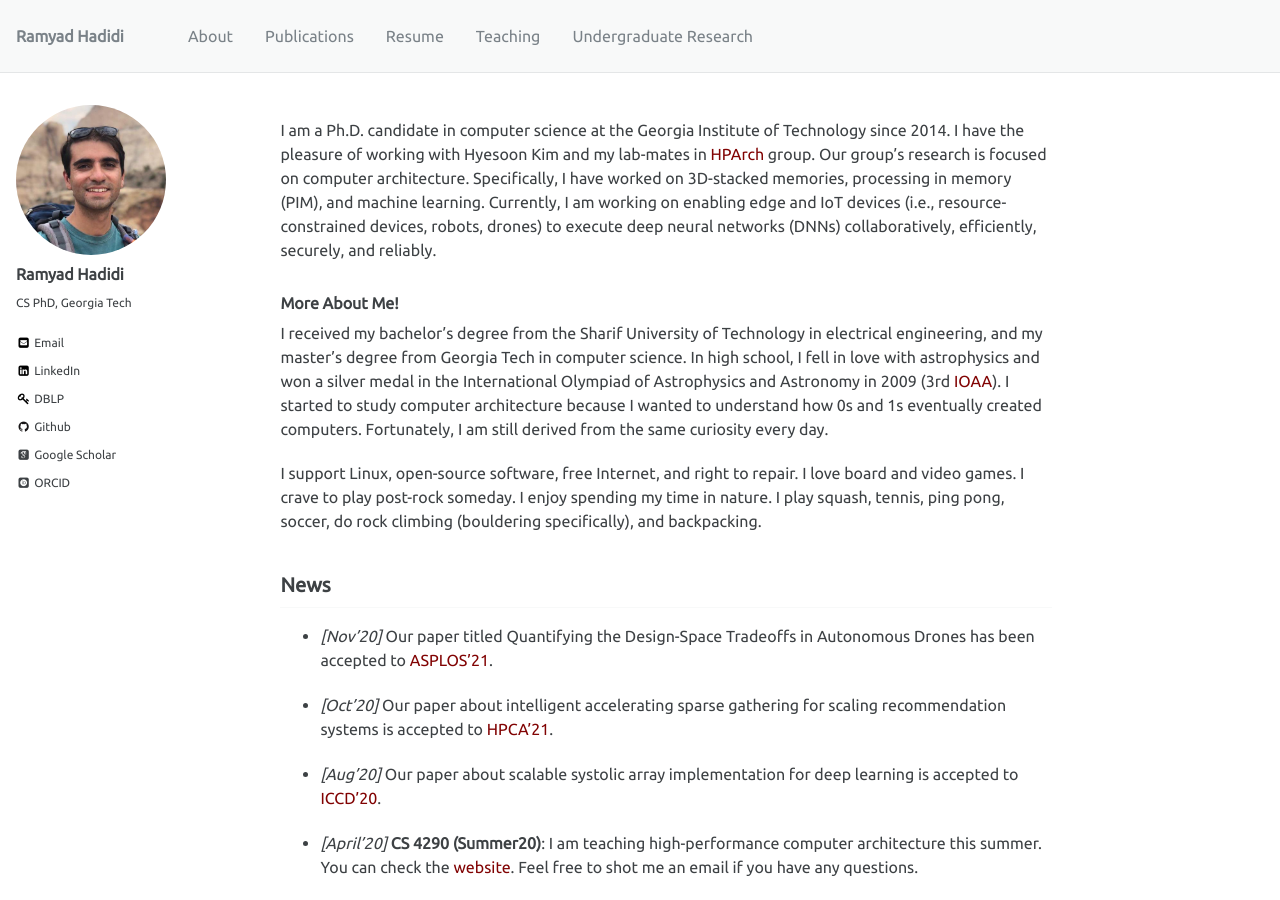
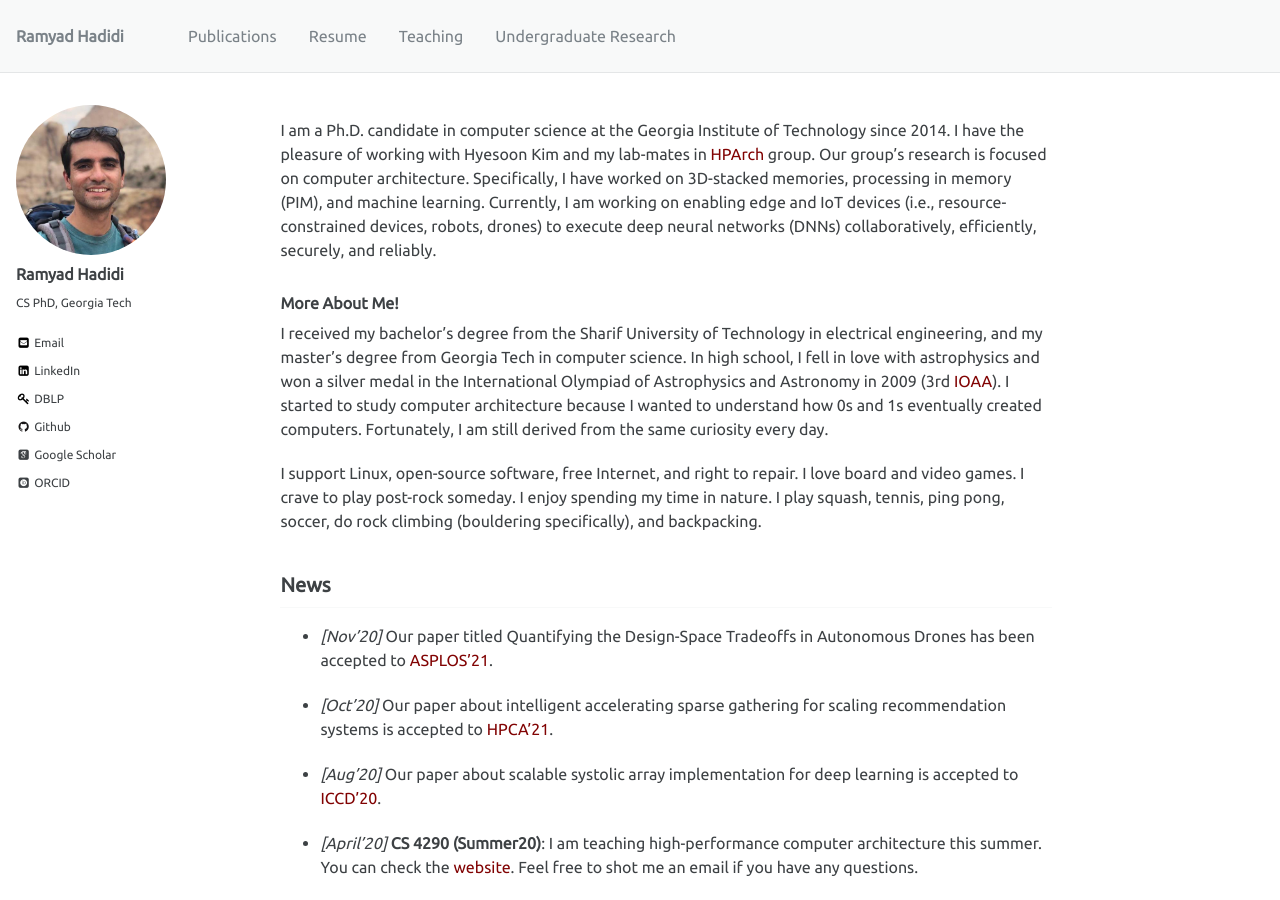
Before and after one commit to ramyadhadidi/ramyadhadidi.github.io, a Jekyll site: the page built from _pages/about.md, in a window 1280 px wide and 900 px high. Built offline with Jekyll 4.4.1, drawn with Linux system fonts in a browser that asks for light colours; some web fonts are replaced.

Commit message:
removing about

```diff
--- a/_data/navigation.yml
+++ b/_data/navigation.yml
@@ -1,8 +1,5 @@
 # main links links
 main:
-  - title: "About"
-    url: /about/
-
   - title: "Publications"
     url: /publications/
 
--- a/_pages/about.md
+++ b/_pages/about.md
@@ -4,8 +4,7 @@ title: ""
 excerpt: ""
 author_profile: true
 redirect_from:
-  - /about/
-  - /about.html
+  - /about
 ---
 I am a Ph.D. candidate in computer science at the Georgia Institute of Technology since 2014. I have the pleasure of working with Hyesoon Kim and my lab-mates in [HPArch](http://hparch.gatech.edu) group. Our group's research is focused on computer architecture. Specifically, I have worked on 3D-stacked memories, processing in memory (PIM), and machine learning. Currently, I am working on enabling edge and IoT devices (i.e., resource-constrained devices, robots, drones) to execute deep neural networks (DNNs) collaboratively, efficiently, securely, and reliably.
 
```
